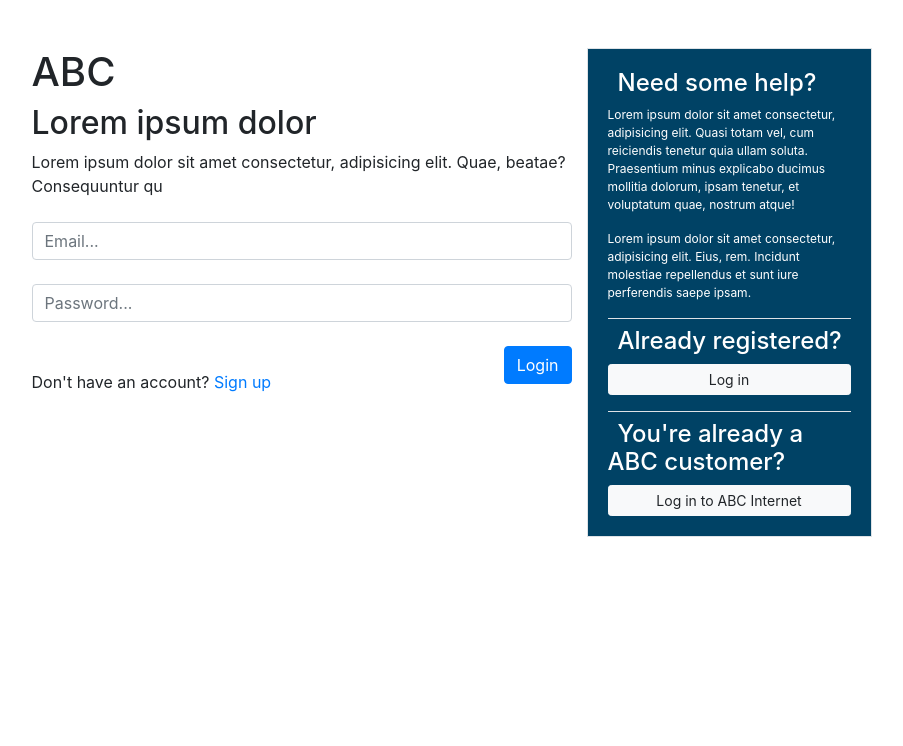
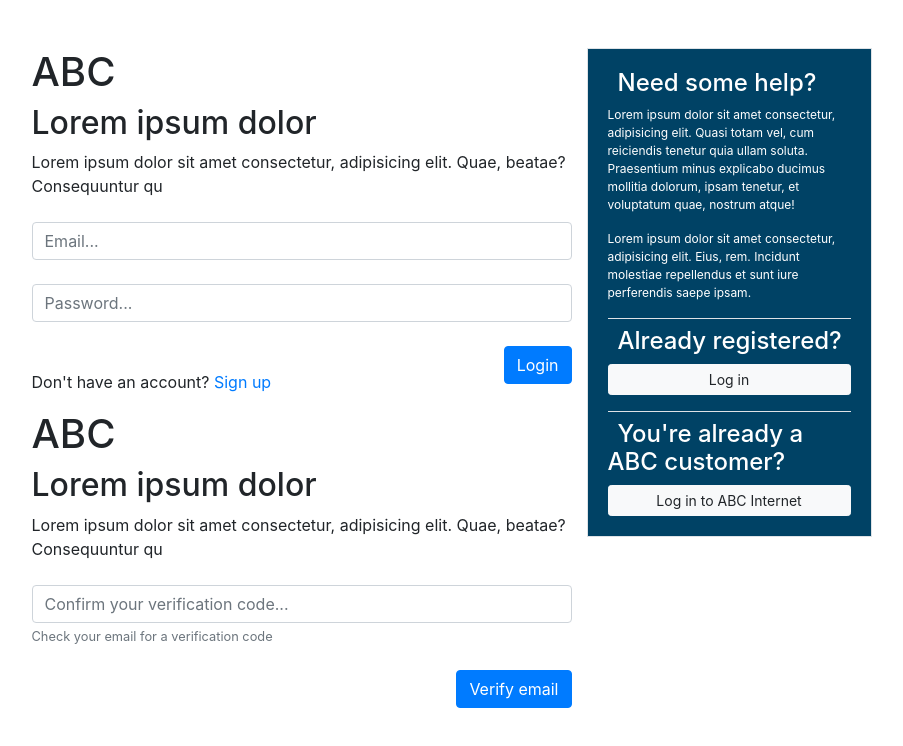
Before and after one commit to ChristopherDalziel/Learn-Bootstrap, a plain HTML site: page index.html in a window 1280 px wide. Shown: the whole page, without its empty margins (196-1099 px from the left). Drawn offline with nearby package versions, Linux system fonts and the light colour scheme; a web font is replaced by a local one.

Commit message:
Moved email verification within the index screen

```diff
--- a/index.html
+++ b/index.html
@@ -168,7 +168,36 @@
                 </form>
                 <!-- Login form end -->
             </div>
+
+            <div id="emailVerificationForm">
+                <!-- Email verification form start -->
+                <form class="" action="" method="post">
+                    <h1>ABC</h1>
+                    <h2>Lorem ipsum dolor</h2>
+                    <p class="description">Lorem ipsum dolor sit amet consectetur, adipisicing elit. Quae, beatae?
+                        Consequuntur qu</p>
+                    <!-- Input fields -->
+                    <div class="form-group my-4">
+                        <label class="sr-only" for="verificationCode">Confirm verification code:</label>
+                        <input type="text" class="form-control" id="verificationCode"
+                            placeholder="Confirm your verification code..." name="verificationCode">
+                        <small id="emailVerificationHelpBlock" class="form-text text-muted">Check your email for a
+                            verification code
+                        </small>
                     </div>
+                    <div class="form-group my-4">
+                        <div class="form-check">
+                            <button type="submit" class="btn btn-primary float-right">Verify email</button>
+                        </div>
+                        <!-- End input fields -->
+                </form>
+                <!-- Email verification form end -->
+            </div>
+        </div>
+
+    </div>
+
+
 
     <div class="border col-10 col-md-8 col-lg-3 h-50 box">
         <div class="help1 border-bottom">
@@ -184,8 +213,7 @@
         </div>
         <div class="help2 border-bottom">
             <h4 class="mt-2"><span class="icon oi oi-person"></span>Already registered?</h4>
-                <a href="#" class="btn btn-light btn-sm btn-block mb-3" tabindex="-1" role="button"
-                    aria-disabled="true">Log
+            <a href="#" class="btn btn-light btn-sm btn-block mb-3" tabindex="-1" role="button" aria-disabled="true">Log
                 in
             </a>
         </div>
```
Lines whose indentation alone changed are shown as unchanged.
